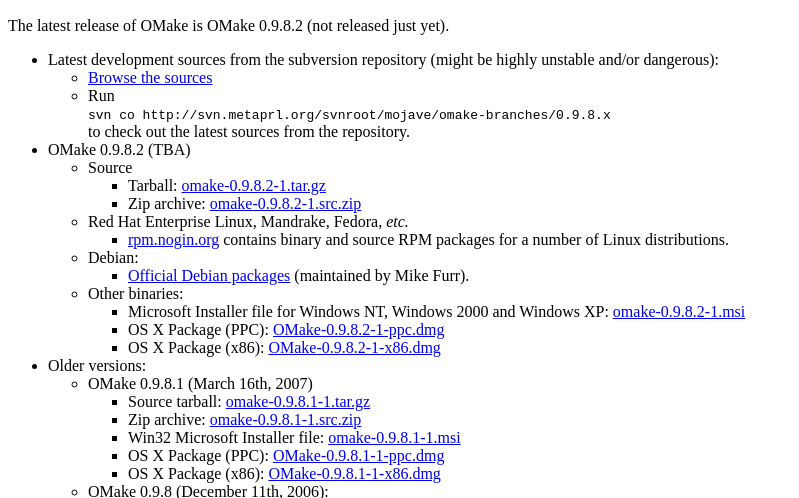
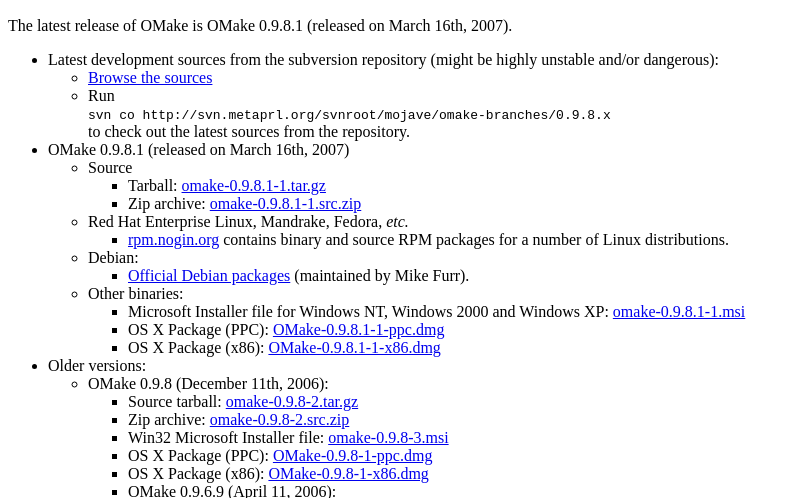
Before and after one commit to xmeta/omake, a plain HTML site: page doc/html/download.html in a window 1280 px wide. Shown: the part 226-724 px from the top of the page, without its empty margins (0-799 px from the left). Drawn offline with Linux system fonts and the light colour scheme.

Commit message:
For now, reverting the download page to its 0.9.8.1 state.
git-svn-id: http://svn.metaprl.org/svnroot/mojave/omake-branches/0.9.8.x@10749 5109f7fa-8300-0410-942d-a7a480986ffa

```diff
--- a/doc/html/download.html
+++ b/doc/html/download.html
@@ -27,7 +27,7 @@
 
             </tr></table>
       <h2>Download OMake</h2>
-      <p>The latest release of OMake is OMake 0.9.8.2 (not released just yet).
+      <p>The latest release of OMake is OMake 0.9.8.1 (released on March 16th, 2007).
       <ul>
         <li> Latest development sources from the subversion repository (might be
         highly unstable and/or dangerous):
@@ -37,12 +37,12 @@
                   http://svn.metaprl.org/svnroot/mojave/omake-branches/0.9.8.x</tt><br>to check out
                 the latest sources from the repository.
                 </ul>
-         <li>OMake 0.9.8.2 (TBA)
+         <li>OMake 0.9.8.1 (released on March 16th, 2007)
          <ul>
          <li>Source
          <ul>
-            <li>Tarball: <a href="http://omake.metaprl.org/downloads/omake-0.9.8.2-1.tar.gz">omake-0.9.8.2-1.tar.gz</a>
-            <li>Zip archive: <a href="http://omake.metaprl.org/downloads/omake-0.9.8.2-1.src.zip">omake-0.9.8.2-1.src.zip</a>
+            <li>Tarball: <a href="http://omake.metaprl.org/downloads/omake-0.9.8.1-1.tar.gz">omake-0.9.8.1-1.tar.gz</a>
+            <li>Zip archive: <a href="http://omake.metaprl.org/downloads/omake-0.9.8.1-1.src.zip">omake-0.9.8.1-1.src.zip</a>
          </ul>
          <li>Red Hat Enterprise Linux, Mandrake, Fedora, <em>etc.</em>
            <ul><li>
@@ -56,23 +56,15 @@
          <li>Other binaries:
          <ul>
             <li>Microsoft Installer file for Windows NT, Windows 2000 and Windows XP: <a
-            href="http://omake.metaprl.org/downloads/omake-0.9.8.2-1.msi">omake-0.9.8.2-1.msi</a>
+            href="http://omake.metaprl.org/downloads/omake-0.9.8.1-1.msi">omake-0.9.8.1-1.msi</a>
             <li>OS X Package (PPC): <a
-            href="http://omake.metaprl.org/downloads/OMake-0.9.8.2-1-ppc.dmg">OMake-0.9.8.2-1-ppc.dmg</a>
+            href="http://omake.metaprl.org/downloads/OMake-0.9.8.1-1-ppc.dmg">OMake-0.9.8.1-1-ppc.dmg</a>
             <li>OS X Package (x86): <a
-            href="http://omake.metaprl.org/downloads/OMake-0.9.8.2-1-x86.dmg">OMake-0.9.8.2-1-x86.dmg</a>
+            href="http://omake.metaprl.org/downloads/OMake-0.9.8.1-1-x86.dmg">OMake-0.9.8.1-1-x86.dmg</a>
          </ul>
        </ul>
          <li>Older versions:
          <ul>
-            <li>OMake 0.9.8.1 (March 16th, 2007)
-            <ul>
-               <li>Source tarball: <a href="http://omake.metaprl.org/downloads/omake-0.9.8.1-1.tar.gz">omake-0.9.8.1-1.tar.gz</a>
-               <li>Zip archive: <a href="http://omake.metaprl.org/downloads/omake-0.9.8.1-1.src.zip">omake-0.9.8.1-1.src.zip</a>
-               <li>Win32 Microsoft Installer file: <a href="http://omake.metaprl.org/downloads/omake-0.9.8.1-1.msi">omake-0.9.8.1-1.msi</a>
-               <li>OS X Package (PPC): <a href="http://omake.metaprl.org/downloads/OMake-0.9.8.1-1-ppc.dmg">OMake-0.9.8.1-1-ppc.dmg</a>
-               <li>OS X Package (x86): <a href="http://omake.metaprl.org/downloads/OMake-0.9.8.1-1-x86.dmg">OMake-0.9.8.1-1-x86.dmg</a>
-            </ul>
             <li>OMake 0.9.8 (December 11th, 2006):
             <ul>
                <li>Source tarball: <a href="http://omake.metaprl.org/downloads/omake-0.9.8-2.tar.gz">omake-0.9.8-2.tar.gz</a>
@@ -80,7 +72,6 @@
                <li>Win32 Microsoft Installer file: <a href="http://omake.metaprl.org/downloads/omake-0.9.8-3.msi">omake-0.9.8-3.msi</a>
                <li>OS X Package (PPC): <a href="http://omake.metaprl.org/downloads/OMake-0.9.8-1-ppc.dmg">OMake-0.9.8-1-ppc.dmg</a>
                <li>OS X Package (x86): <a href="http://omake.metaprl.org/downloads/OMake-0.9.8-1-x86.dmg">OMake-0.9.8-1-x86.dmg</a>
-            </ul>
             <li>OMake 0.9.6.9 (April 11, 2006):
             <ul>
                <li>Source tarball: <a href="http://omake.metaprl.org/downloads/omake-0.9.6.9-1.tar.gz">omake-0.9.6.9-1.tar.gz</a>
```
